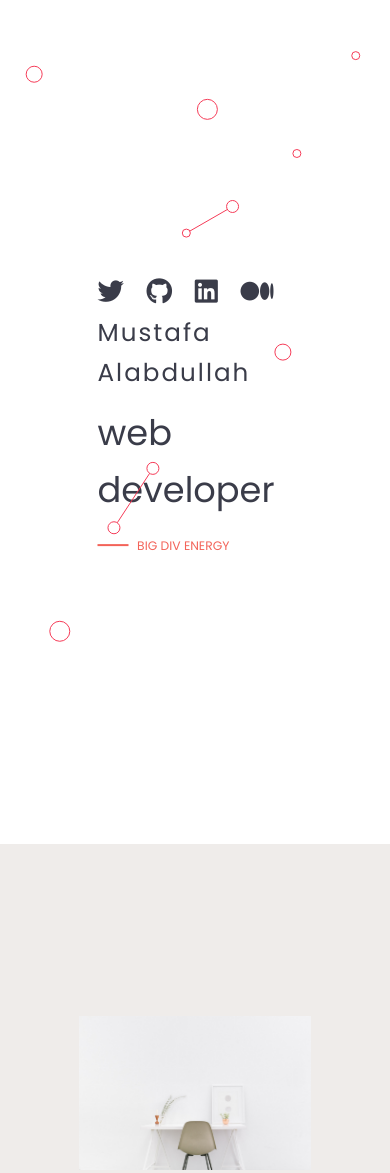
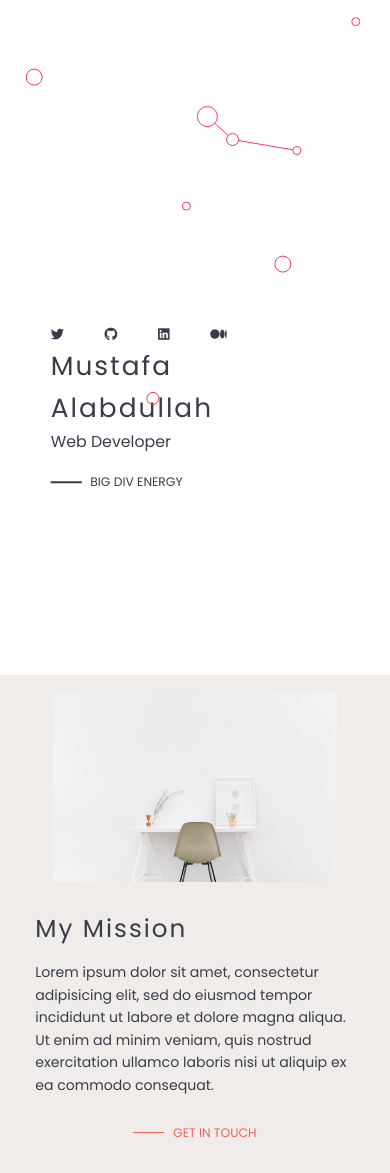
Before and after one commit to MustafaEdward/portfolio, a website: page index.html in a window 390 px wide. Shown: the top 1173 px of the page. Drawn offline with nearby package versions, Linux system fonts and the light colour scheme.

Commit message:
responsive design

```diff
--- a/index.html
+++ b/index.html
@@ -42,7 +42,6 @@
                                 </ul>
                             </nav>
                         </div>
-                <canvas id="canvas"></canvas>
                <!-- profile section -->
                 <figure class="profile container">
                     <div class="profile__img">
@@ -161,6 +160,7 @@
 
           <!-- contact section -->
           <div class="contact">
+              <h3 class="contact__heading">Let's meet for coffee</h3>
               <div class="container">
                   <form class="contact__form">
                     <div class="contact__form-box">
--- a/sass/abstracts/_mixins.scss
+++ b/sass/abstracts/_mixins.scss
@@ -4,7 +4,12 @@
     left: 50%;
     transform: translate(-50%, -50%);
 }
-
+@mixin absLeft {
+    position: absolute;
+    top: 45%;
+    left: 40%;
+    transform: translate(-45%, -30%);
+  }
 
 // MEDIA QUERY MANAGER
 /*
@@ -38,24 +43,17 @@ ORDER: Base + typography > general layout + grid > page layout > components
         @media only screen and (max-width: 75em) { @content };    //1200px
     }
 }
-
-@mixin clearfix {
-    &::after {
-        content: "";
-        display: table;
-        clear: both;
-    }
-}
 @mixin heading {
     font-size: 4rem;
     font-weight: 400;
     text-transform: capitalize;
     letter-spacing: 2px;
     margin-bottom: 3rem;
+    text-align: left;
     @include respond(tablet) {
-      font-size: 2.8rem;
-      margin-bottom: 1.5rem;
-     }
+        font-size: 2.8rem;
+        margin-bottom: 1.5rem;
+       }
 
 }
 @mixin link {
--- a/sass/base/_base.scss
+++ b/sass/base/_base.scss
@@ -31,7 +31,7 @@ body {
     margin: 0 auto;
     @include respond(tablet) {
         width: 100%;
-        padding: 0 5rem;
+        padding: 0 2rem;
     }
 }
 ::selection {
--- a/sass/components/_carousel.scss
+++ b/sass/components/_carousel.scss
@@ -53,7 +53,7 @@
         display: flex;
         margin: 2rem 0;
         @include respond(phone) {
-          font-size: .7rem;
+          font-size: .6rem;
         }
         &::before {
             content: "";
--- a/sass/components/_contact.scss
+++ b/sass/components/_contact.scss
@@ -13,6 +13,11 @@
 .contact {
   background: $color-white;
   margin-top: 8rem;
+    &__heading {
+      @include heading;
+      text-align: center;
+      padding-top: 5rem;
+    }
     &__name,
     &__email,
     &__message {
--- a/sass/components/_profile.scss
+++ b/sass/components/_profile.scss
@@ -1,6 +1,6 @@
 .profile {
     display: flex;
-    padding: 20rem 0;
+    padding-bottom: 15rem;
       @include respond(tablet) {
        flex-direction: column;
        padding: 10rem 4rem;
@@ -22,8 +22,9 @@
     }
     &__box {
        margin: 6rem 0 0 -5rem;
+       text-align: left;
        @include respond(tablet) {
-        margin: 5rem 0 0 0;
+        margin: 3rem 0 0 0;
         text-align: left;
      }
     }
--- a/sass/components/_skills.scss
+++ b/sass/components/_skills.scss
@@ -24,13 +24,16 @@
         font-size: 1.6rem;
         margin-bottom: 3rem;
         @include respond(phone) {
-            font-size: 1.3rem;
+            font-size: 1.2rem;
           }
     }
     &__list {
         display: flex;
         flex-wrap: wrap;
         font-size: 1.3rem;
+        @include respond(phone) {
+            font-size: .8rem;
+          }
     }
     &__item {
         list-style-type: none;
--- a/sass/components/_work.scss
+++ b/sass/components/_work.scss
@@ -3,6 +3,7 @@
     padding: 4rem 0 8rem;
       @include respond(phone) {
        flex-direction: column;
+       padding: 2rem 0;
     }
     &__box {
         margin: 8rem -15rem 0 0;
--- a/sass/layout/_header.scss
+++ b/sass/layout/_header.scss
@@ -2,18 +2,16 @@
     background-color: $color-white;
     overflow: hidden;
     height: 100vh;
+    @include respond(phone) {
+        height: 80vh;
+      }
     &__box {
-        position: absolute;
-        top: 50%;
-        left: 50%;
-        transform: translate(-50%, -50%);
-        text-align: left;
+     @include absLeft;
     }
     &__list {
       width: 20rem;
       display: flex;
       justify-content: space-between;
-
     }
     &__item {
        list-style: none;
@@ -21,17 +19,39 @@
     &__link {
         color: $color-black;
         font-size: 3rem;
+        cursor: pointer;
+
+        @include respond(tablet) {
+            font-size: 1.5rem;
+          }
     }
     &__heading {
-        @include heading;
-        font-size: 5rem;
+        font-size: 6rem;
+        font-weight: 400;
+        letter-spacing: 2px;
+        @include respond(tablet) {
+            font-size: 4rem;
+          }
+          @include respond(phone) {
+            font-size: 3rem;
+          }
     }
     &__title {
         font-size: 4rem;
-
+        text-transform: capitalize;
+        @include respond(tablet) {
+            font-size: 2.5rem;
+          }
+          @include respond(phone) {
+            font-size: 1.8rem;
+          }
     }
     &__energy {
         @include link;
+        color: $color-black;
+        &::before {
+            background-color: $color-black;
+        }
     }
 }
 #zodiac {
```
Also changed, not shown: css/style.css.
